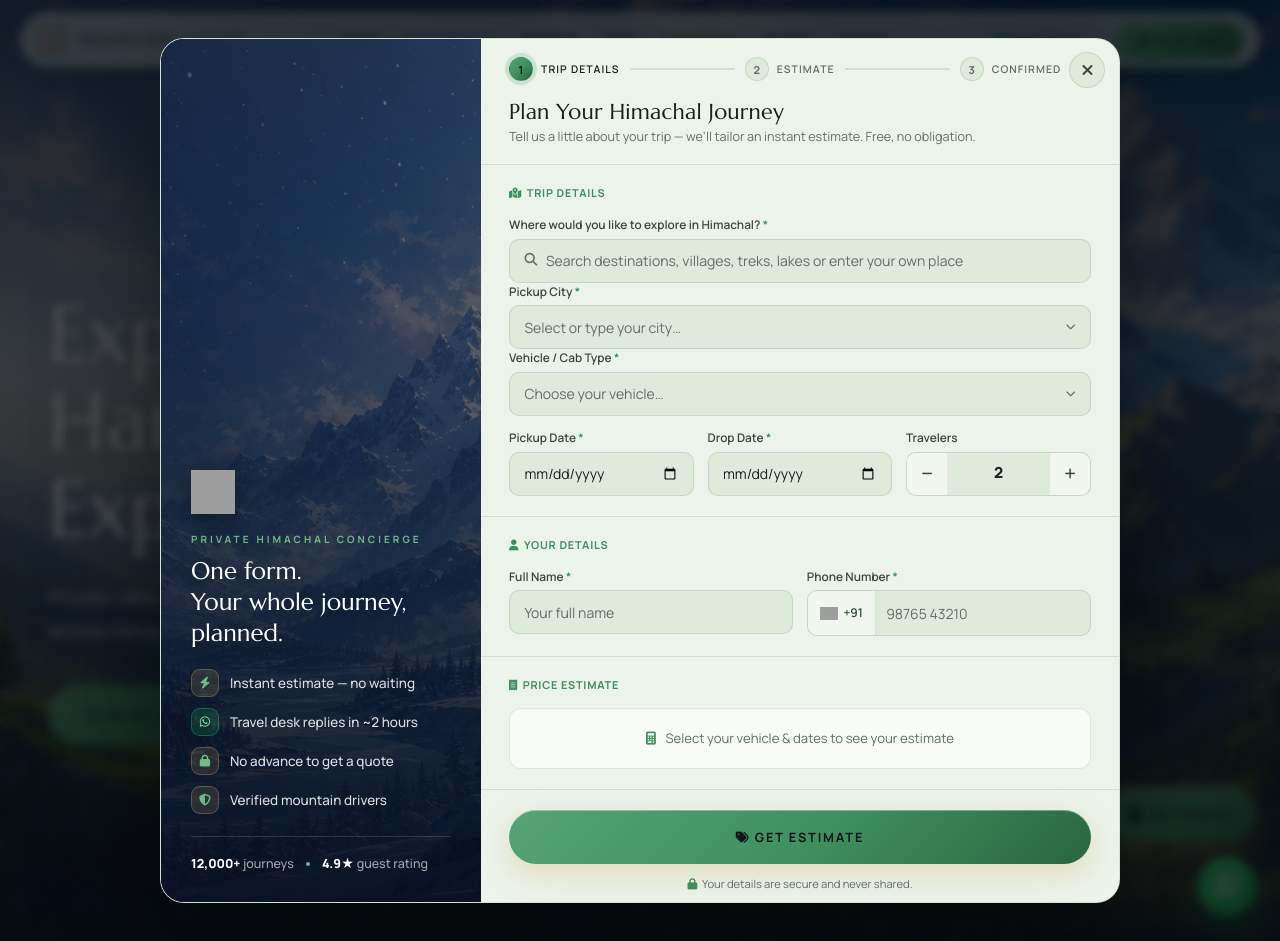
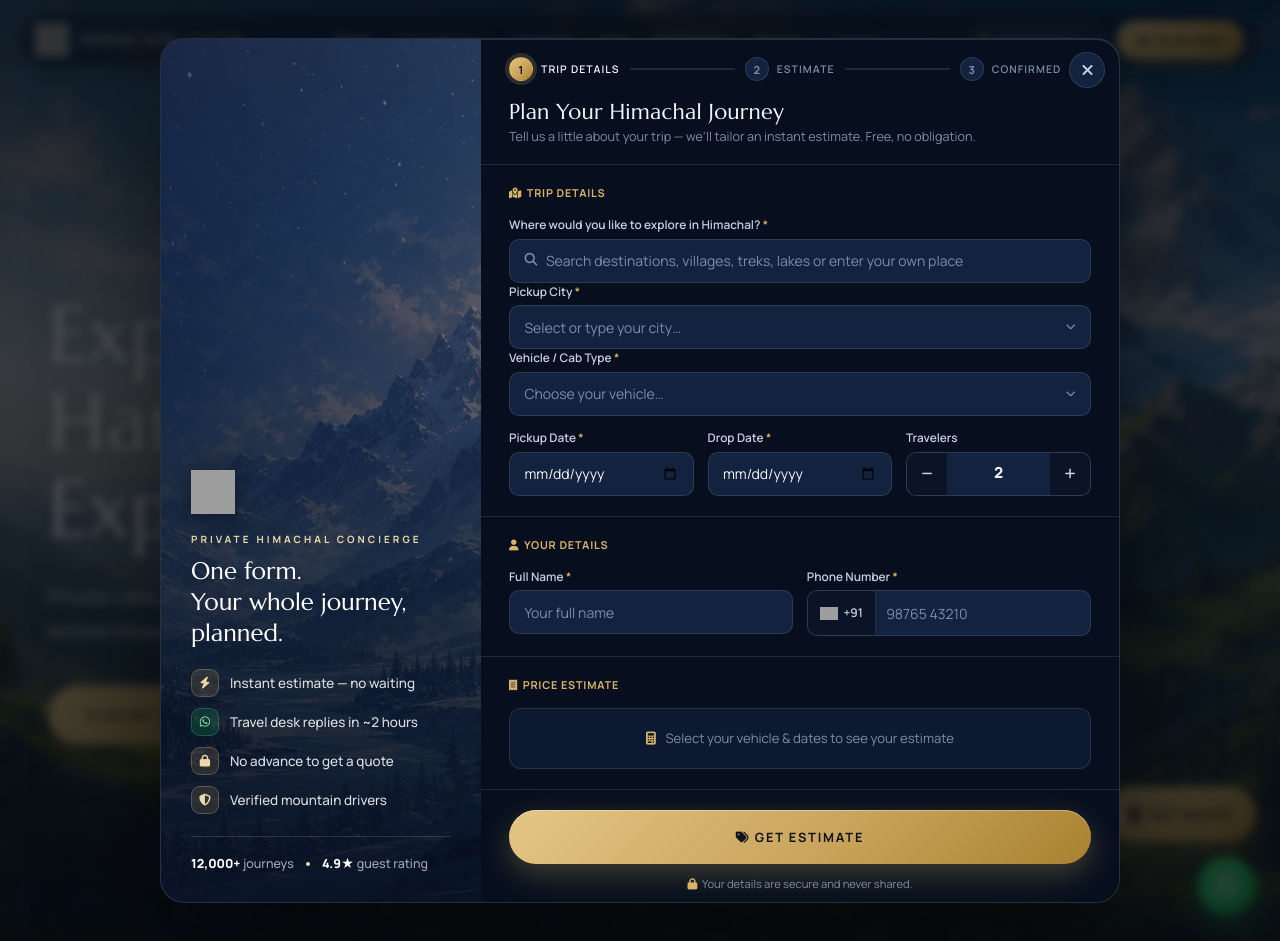
Before and after one commit to TheBeanForge/himachal-yatra, a PHP site: page /index.php in a window 1280 px wide. Run offline with PHP 8.4, Linux system fonts and the light colour scheme; data comes from the database, SQL or seed files in the repository; data that the repository does not hold is empty; some libraries are stand-ins or nearby versions; grey boxes are pictures that could not be loaded.

Commit message:
Midnight Blue becomes the default theme for site and admin
- script.js DEFAULT_THEME -> dark; nav trigger initial state shows
  Midnight Blue; theme-color meta pinned to the navy surface
- Admin already defaults to dark in code (admin_theme fallback); the
  stored admin_theme setting updated to dark in the local DB
- Visitor/admin theme choices still persist and override the default

Co-Authored-By: Claude Fable 5 <noreply@anthropic.com>

```diff
--- a/includes/nav.php
+++ b/includes/nav.php
@@ -54,8 +54,8 @@ $al         = fn(string $id) => $base ? "index.php#{$id}" : "#{$id}";
       <div class="theme-dd" id="themeSwitcher">
         <button type="button" class="theme-dd-btn" id="themeDdBtn"
                 aria-haspopup="listbox" aria-expanded="false" aria-label="Change colour theme">
-          <i class="fa-solid fa-tree theme-dd-ic" aria-hidden="true"></i>
-          <span class="theme-dd-txt">Pine Green</span>
+          <i class="fa-solid fa-moon theme-dd-ic" aria-hidden="true"></i>
+          <span class="theme-dd-txt">Midnight Blue</span>
           <i class="fa-solid fa-chevron-down theme-dd-arr" aria-hidden="true"></i>
         </button>
         <ul class="theme-dd-menu" role="listbox" aria-label="Colour theme">
--- a/includes/seo_head.php
+++ b/includes/seo_head.php
@@ -22,8 +22,7 @@ $bizEmail  = $bizEmail ?? (getenv('AGENCY_EMAIL') ?: 'info@himachalsafar.com');
 <link rel="icon" href="assets/favicon.svg" type="image/svg+xml">
 <link rel="icon" href="assets/brand/mark-96.png" type="image/png" sizes="96x96">
 <link rel="apple-touch-icon" href="assets/brand/mark-192.png">
-<meta name="theme-color" content="#070F1E" media="(prefers-color-scheme: dark)">
-<meta name="theme-color" content="#ECF3EA" media="(prefers-color-scheme: light)">
+<meta name="theme-color" content="#070F1E">
 <meta property="og:type" content="website">
 <meta property="og:site_name" content="Himachal Safar">
 <meta property="og:locale" content="en_IN">
--- a/script.js
+++ b/script.js
@@ -2,7 +2,7 @@
 // Themes: 'light' (default — luxury paper editorial), 'dark', 'pine', 'sky'.
 // Anything else (e.g. a legacy value) falls back to the default.
 const ALLOWED_THEMES = ['dark', 'light', 'pine', 'sky'];
-const DEFAULT_THEME  = 'pine';
+const DEFAULT_THEME  = 'dark';
 (function () {
   let saved = localStorage.getItem('site-theme');
   if (!ALLOWED_THEMES.includes(saved)) { saved = DEFAULT_THEME; localStorage.setItem('site-theme', DEFAULT_THEME); }
```
